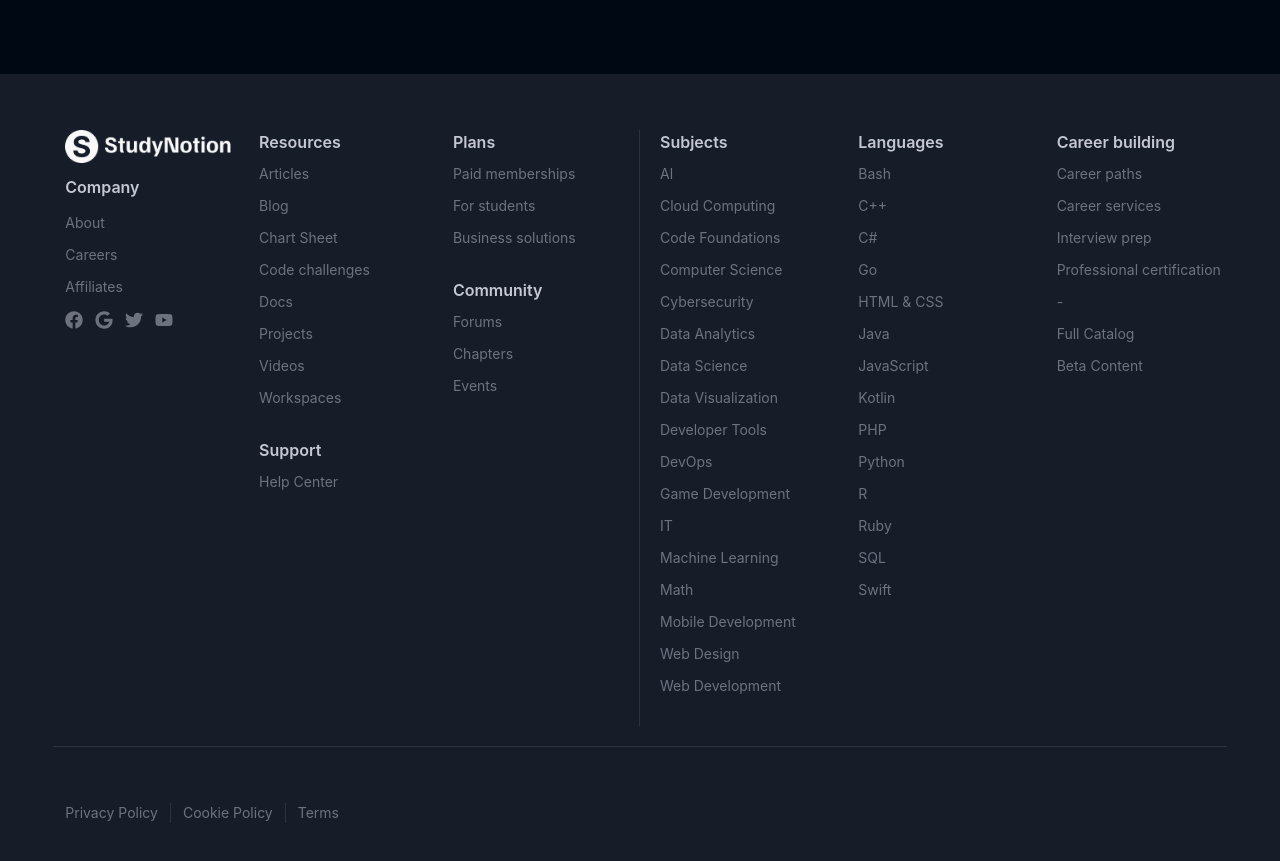
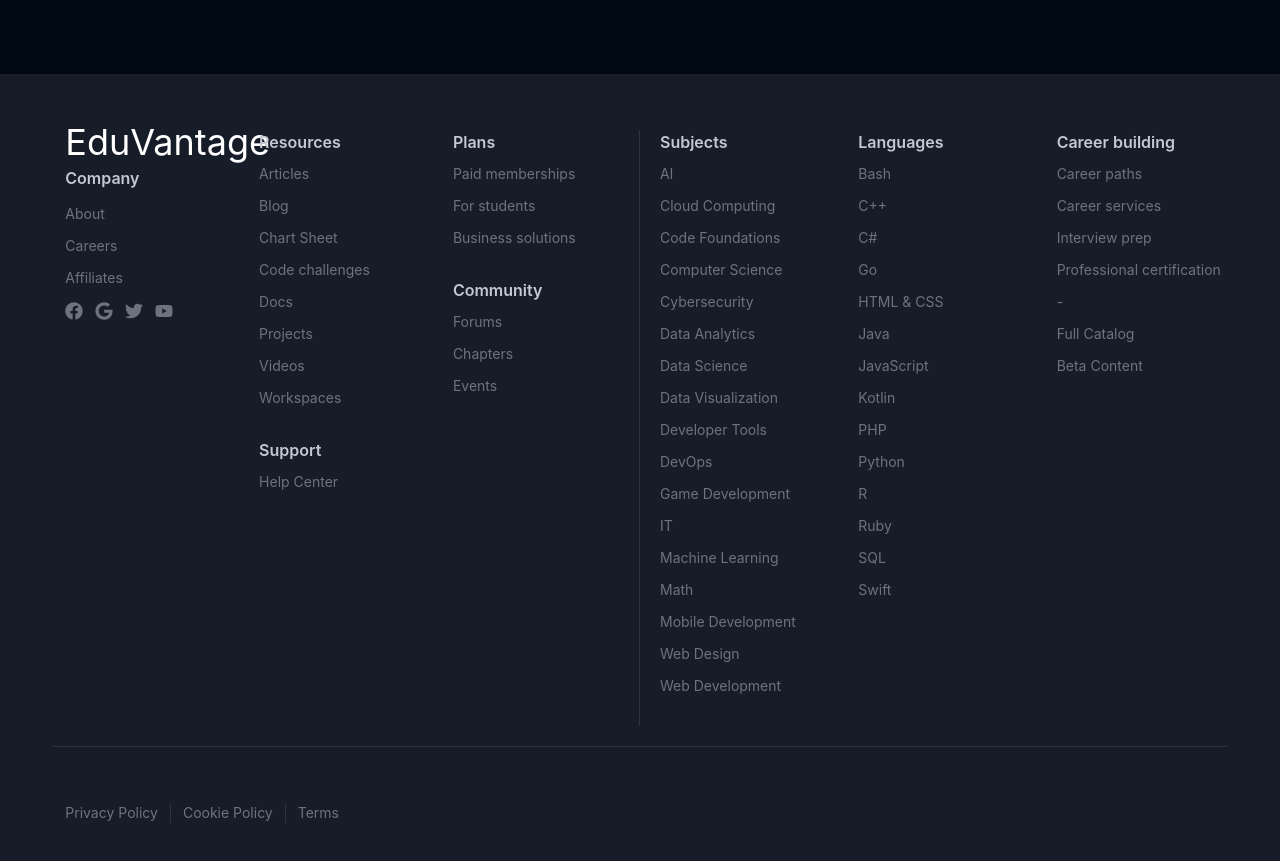
Before and after one commit to tomerpranay/Study-Notion, a React (Create React App) app: page / in a window 1280 px wide. Shown: the part 4240-5101 px from the top of the page. Built offline with nearby package versions, Linux system fonts and the light colour scheme; no server answers.

Commit message:
footer update

```diff
--- a/src/components/common/Footer.jsx
+++ b/src/components/common/Footer.jsx
@@ -30,7 +30,8 @@
           {/* Section 1 */}
           <div className="lg:w-[50%] flex flex-wrap flex-row justify-between lg:border-r lg:border-richblack-700 pl-3 lg:pr-5 gap-3">
             <div className="w-[30%] flex flex-col gap-3 lg:w-[30%] mb-7 lg:pl-0">
-              <img src={Logo} alt="" className="object-contain" />
+              {/* <img src={Logo} alt="" className="object-contain" /> */}
+              <div className="text-white text-[36px]"> EduVantage</div>
               <h1 className="text-richblack-50 font-semibold text-[16px]">
                 Company
               </h1>
```
